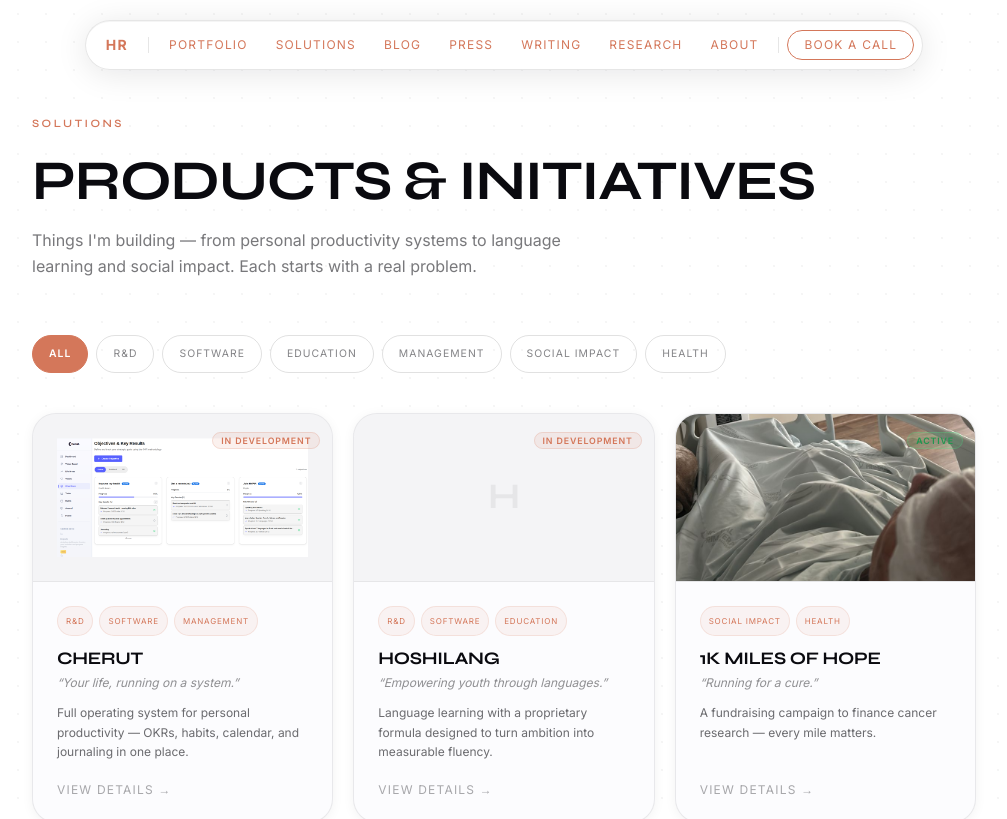
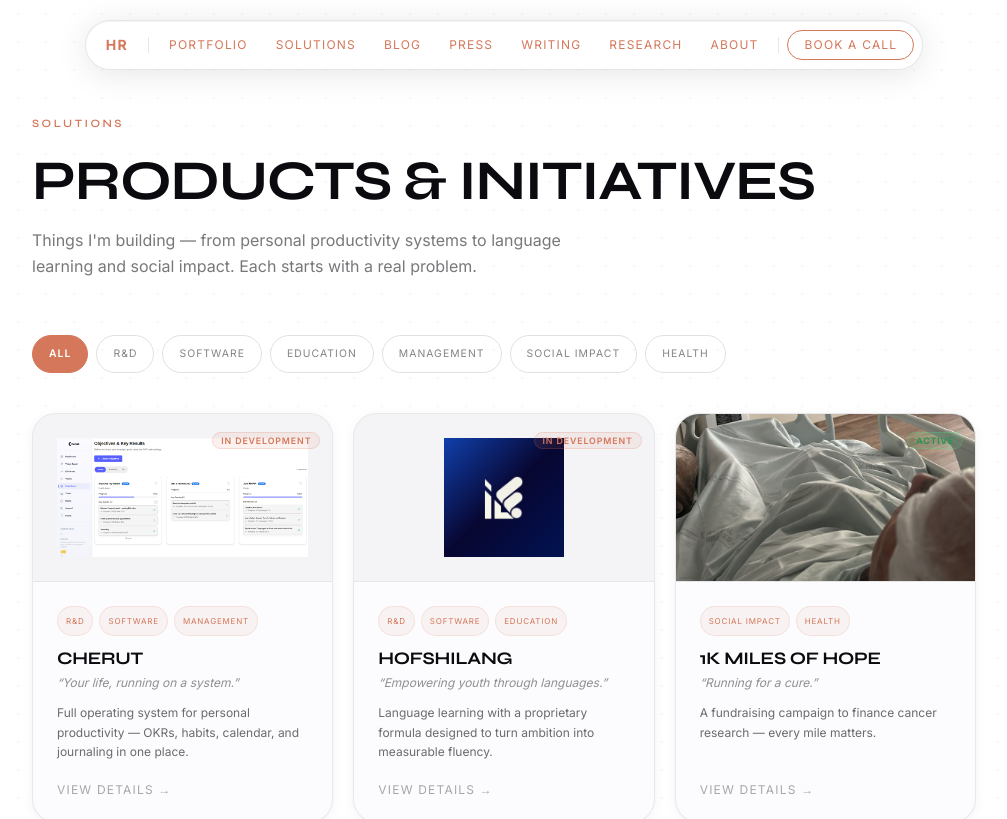
Before and after one commit to chutzpah-os/hr-portal, a Next.js app in the folder frontend/: page /solutions in a window 1280 px wide. Shown: the top 819 px of the page, without its empty margins (136-1143 px from the left). Built offline with nearby package versions, Linux system fonts and the light colour scheme; a web font is replaced by a local one.

Commit message:
feat(solutions): add HofShiLang cover image, fix product name spelling

```diff
--- a/frontend/src/app/solutions/page.tsx
+++ b/frontend/src/app/solutions/page.tsx
@@ -42,15 +42,15 @@ Built for ambitious people who want to move faster without losing clarity on why
     hasModal: true,
   },
   {
-    id: 'hoshilang',
-    name: 'HoshiLang',
+    id: 'hofshilang',
+    name: 'HofShiLang',
     tagline: 'Empowering youth through languages.',
     shortDescription: 'Language learning with a proprietary formula designed to turn ambition into measurable fluency.',
-    fullDescription: `HoshiLang is a language learning product built around a proprietary formula — not a generic curriculum, but a structured method that maps ambition to measurable outcomes.
+    fullDescription: `HofShiLang is a language learning product built around a proprietary formula — not a generic curriculum, but a structured method that maps ambition to measurable outcomes.
 
-The core insight: most learners plateau because they track effort (hours studied, lessons completed) instead of progress (what they can actually do). HoshiLang shifts the frame. Every learner has a clear CEFR target, a weekly engagement contract, and real-world interaction goals that build toward fluency.
+The core insight: most learners plateau because they track effort (hours studied, lessons completed) instead of progress (what they can actually do). HofShiLang shifts the frame. Every learner has a clear CEFR target, a weekly engagement contract, and real-world interaction goals that build toward fluency.
 
-Beyond the product, HoshiLang operates as an educational initiative. Through partnerships with youth programs, it brings language access to communities where multilingualism is a direct path to economic opportunity.
+Beyond the product, HofShiLang operates as an educational initiative. Through partnerships with youth programs, it brings language access to communities where multilingualism is a direct path to economic opportunity.
 
 The formula: structured input + real-world output + accountability loops. The result: learners who don't just study a language — they start using it.`,
     metrics: [
@@ -60,6 +60,8 @@ The formula: structured input + real-world output + accountability loops. The re
     ],
     tags: ['R&D', 'Software', 'Education'],
     status: 'In Development',
+    image: '/images/hofshilang.png',
+    imageFit: 'contain',
     hasModal: true,
   },
   {
```
Also changed, not shown: frontend/public/images/hofshilang.png (added).
